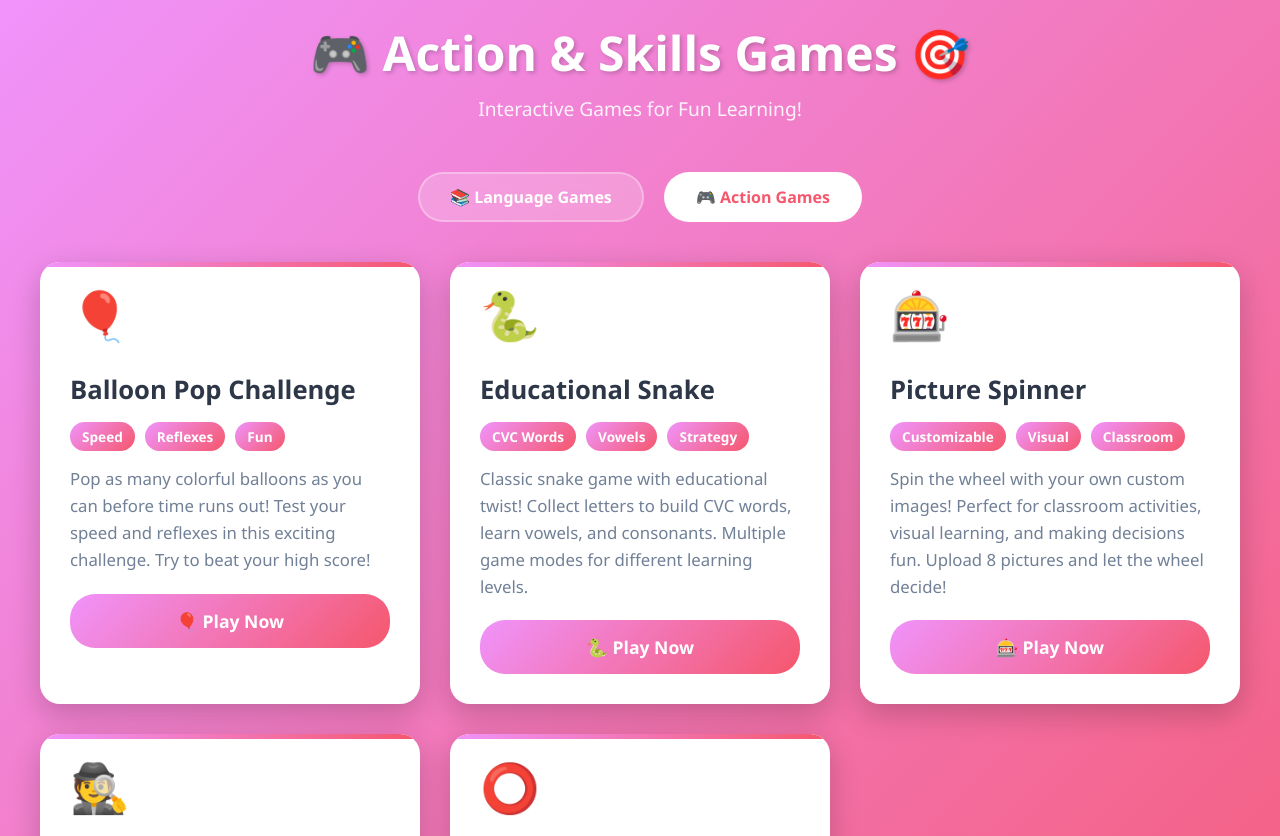
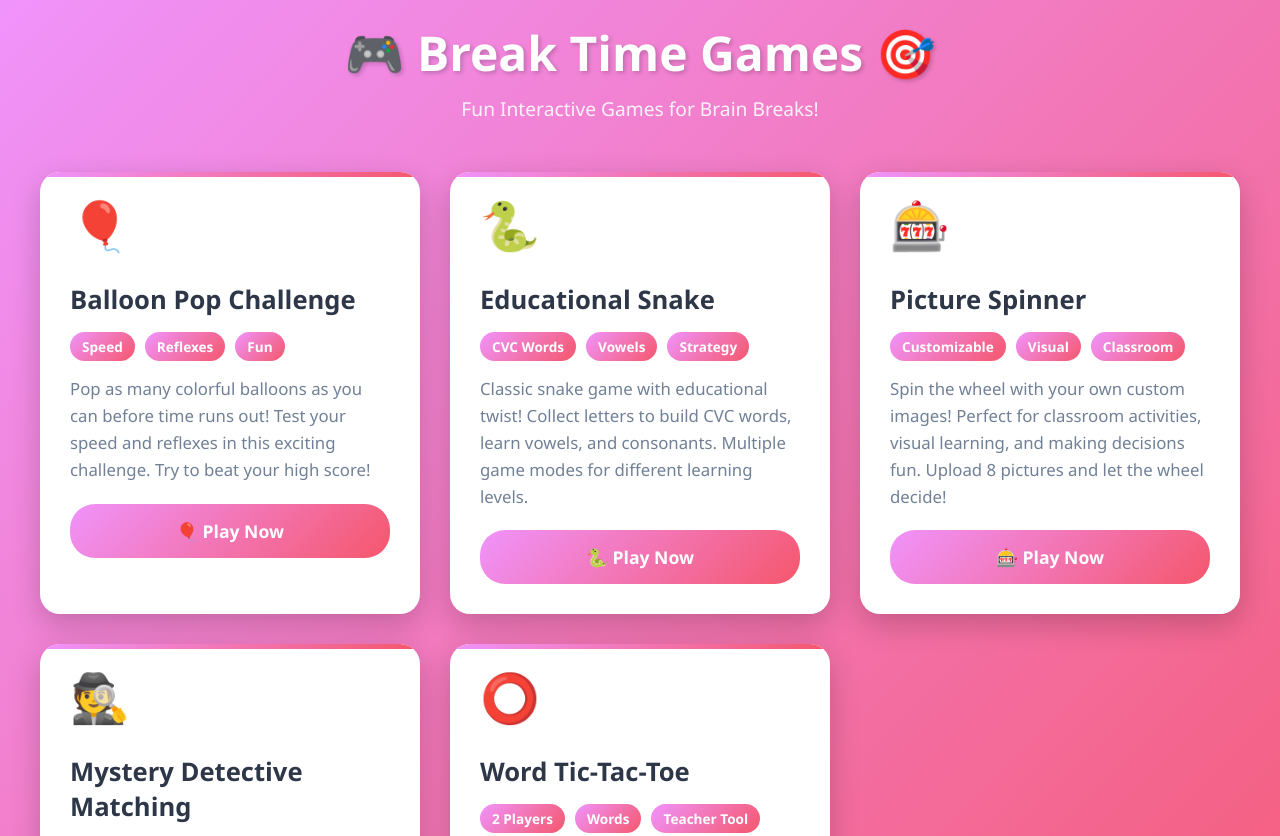
Before and after one commit to anas-training/Rasha--Educational-Platform-Break-Games-, a plain HTML site: page action-games.html in a window 1280 px wide. Shown: the top 836 px of the page. Drawn offline with Linux system fonts and the light colour scheme.

```diff
--- a/action-games.html
+++ b/action-games.html
@@ -3,7 +3,7 @@
 <head>
     <meta charset="UTF-8">
     <meta name="viewport" content="width=device-width, initial-scale=1.0">
-    <title>Rasha's Action & Skills Games</title>
+    <title>Rasha's Break Time Games</title>
     <style>
         * {
             margin: 0;
@@ -40,36 +40,6 @@
             color: rgba(255, 255, 255, 0.9);
             font-size: 1.2em;
             margin-bottom: 30px;
-        }
-
-        .nav-buttons {
-            display: flex;
-            justify-content: center;
-            gap: 20px;
-            margin-bottom: 40px;
-        }
-
-        .nav-btn {
-            padding: 12px 30px;
-            background: rgba(255, 255, 255, 0.2);
-            color: white;
-            text-decoration: none;
-            border-radius: 25px;
-            font-weight: bold;
-            transition: all 0.3s;
-            backdrop-filter: blur(10px);
-            border: 2px solid rgba(255, 255, 255, 0.3);
-        }
-
-        .nav-btn:hover {
-            background: rgba(255, 255, 255, 0.3);
-            transform: translateY(-2px);
-            box-shadow: 0 5px 15px rgba(0,0,0,0.2);
-        }
-
-        .nav-btn.active {
-            background: white;
-            color: #f5576c;
         }
 
         .games-grid {
@@ -199,21 +169,15 @@
         @media (max-width: 768px) {
             h1 { font-size: 2em; }
             .games-grid { grid-template-columns: 1fr; }
-            .nav-buttons { flex-direction: column; align-items: center; }
         }
     </style>
 </head>
 <body>
     <div class="container">
         <header>
-            <h1>🎮 Action & Skills Games 🎯</h1>
-            <p class="subtitle">Interactive Games for Fun Learning!</p>
+            <h1>🎮 Break Time Games 🎯</h1>
+            <p class="subtitle">Fun Interactive Games for Brain Breaks!</p>
         </header>
-
-        <div class="nav-buttons">
-            <a href="index.html" class="nav-btn">📚 Language Games</a>
-            <a href="action-games.html" class="nav-btn active">🎮 Action Games</a>
-        </div>
 
         <div class="games-grid">
             <div class="game-card">
@@ -278,7 +242,7 @@
         </div>
 
         <footer>
-            <p>© 2025 Rasha's Educational Site | Made with ❤️ for Interactive Learning</p>
+            <p>© 2025 Rasha's Educational Platform | Made with ❤️ for Interactive Learning</p>
         </footer>
     </div>
 </body>
```
